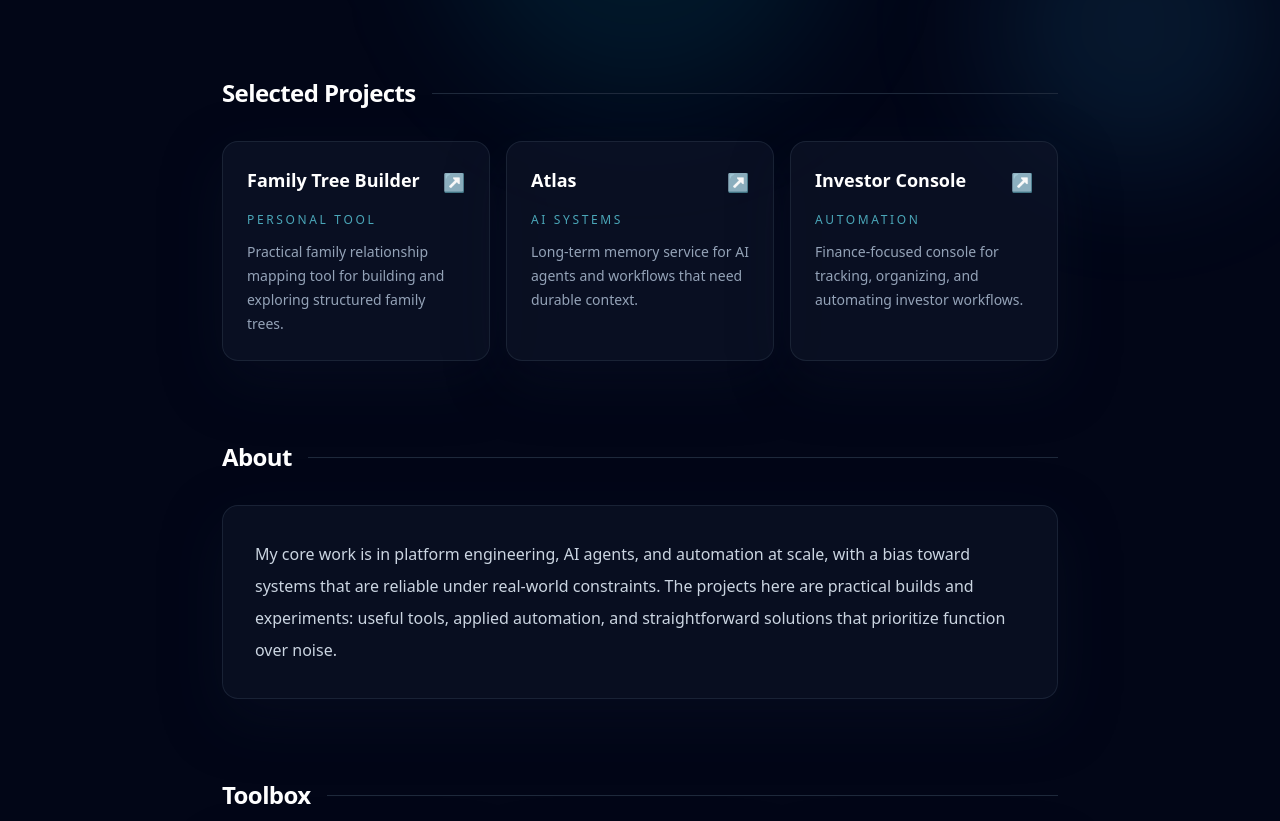
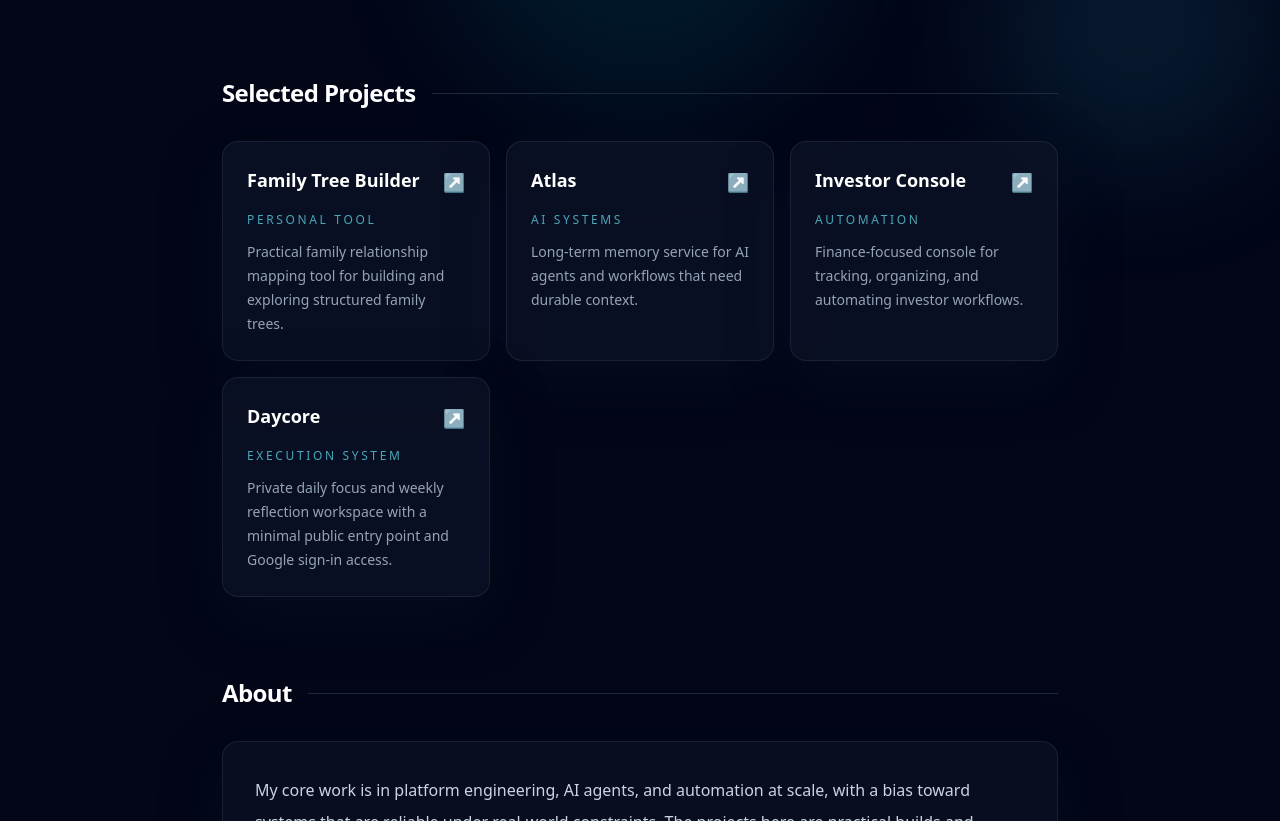
Before and after one commit to vicy07/landing, a plain HTML site: page index.html in a window 1280 px wide. Shown: the part 279-1100 px from the top of the page. Drawn offline with nearby package versions, Linux system fonts and the light colour scheme.

Commit message:
add daycore

```diff
--- a/index.html
+++ b/index.html
@@ -129,6 +129,25 @@
                 automating investor workflows.
               </p>
             </a>
+
+            <a
+              href="https://daycore.niceit.space/"
+              target="_blank"
+              rel="noreferrer"
+              class="group rounded-2xl border border-slate-800/80 bg-slate-900/60 p-5 shadow-soft backdrop-blur transition duration-300 hover:-translate-y-1 hover:border-cyan-400/40 hover:bg-slate-900 sm:p-6"
+            >
+              <div class="mb-3 flex items-start justify-between gap-3 sm:mb-4">
+                <h3 class="min-w-0 text-base font-semibold leading-tight text-white sm:text-lg">Daycore</h3>
+                <span class="mt-0.5 text-base text-cyan-300 transition group-hover:translate-x-0.5 sm:text-lg">&nearr;</span>
+              </div>
+              <p class="mb-3 text-[11px] font-medium uppercase tracking-[0.2em] text-cyan-300/70 sm:text-xs sm:tracking-[0.22em]">
+                Execution system
+              </p>
+              <p class="text-sm leading-6 text-slate-400">
+                Private daily focus and weekly reflection workspace with a
+                minimal public entry point and Google sign-in access.
+              </p>
+            </a>
           </div>
         </section>
 
```
